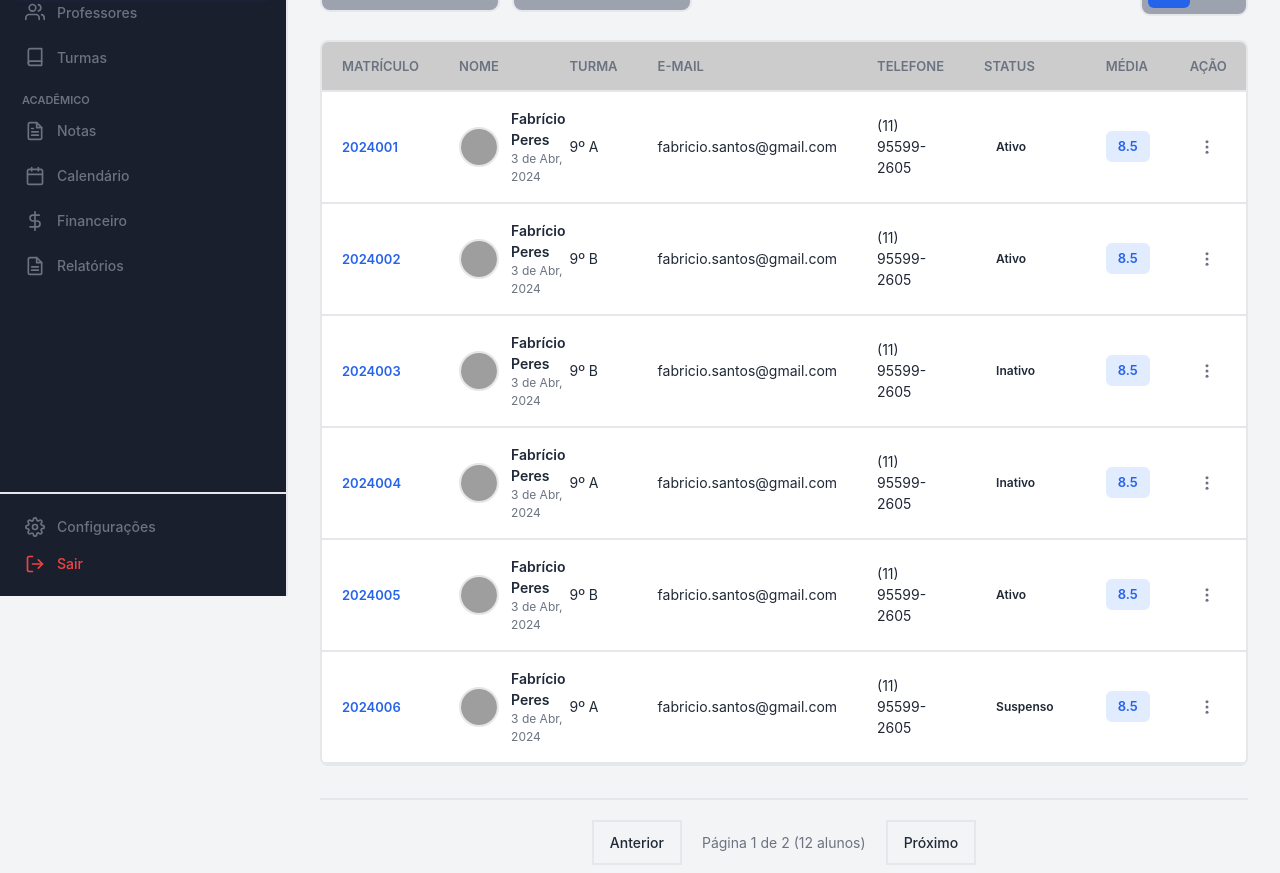
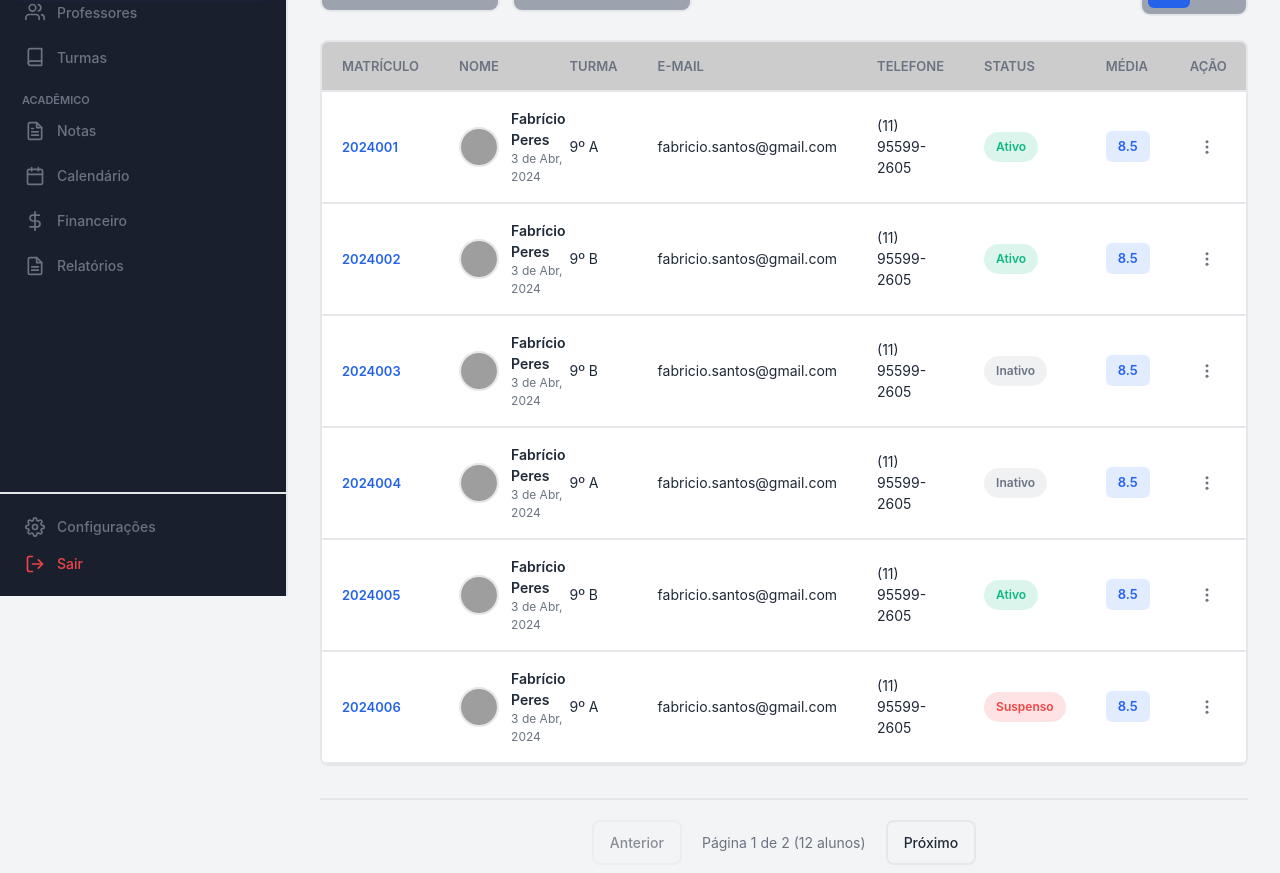
Before and after one commit to DevPeress/EduConnect-Web, a React (Vite) app: page /admin/alunos in a window 1280 px wide. Shown: the part 204-1077 px from the top of the page. Built offline with nearby package versions, Linux system fonts and the light colour scheme; grey boxes are pictures that could not be loaded.

Commit message:
Ajuste do style dos botões de pagina

```diff
--- a/src/paginas/Administracao/Alunos/index.tsx
+++ b/src/paginas/Administracao/Alunos/index.tsx
@@ -18,9 +18,7 @@ const AlunosAdmin = () => {
   });
 
   const AtualizarPagina = () => {
-    setMostrar((prevDados) =>
-      prevDados + 6
-    );
+    setMostrar((prevDados) => prevDados + 6);
     setPagina((prevDados) => ({
       ...prevDados,
       atual:
@@ -280,7 +278,23 @@ const AlunosAdmin = () => {
                     {item.telefone}
                   </td>
                   <td className="py-4 px-5 border-b-2 border-(--border-color) text-[14px]">
-                    <span className="inline-block py-1.5 px-3 rounded-[20px] text-[12px] font-semibold">
+                    <span
+                      className="inline-block py-1.5 px-3 rounded-[20px] text-[12px] font-semibold"
+                      style={{
+                        background:
+                          item.status === "Ativo"
+                            ? "rgba(16, 185, 129, 0.15)"
+                            : item.status === "Inativo"
+                            ? "rgba(156, 163, 175, 0.15)"
+                            : "rgba(239, 68, 68, 0.15)",
+                        color:
+                          item.status === "Ativo"
+                            ? "var(--green)"
+                            : item.status === "Inativo"
+                            ? "var(--text-secondary)"
+                            : "var(--red)",
+                      }}
+                    >
                       {item.status}
                     </span>
                   </td>
@@ -323,16 +337,25 @@ const AlunosAdmin = () => {
         <div className="flex justify-center items-center gap-5 mt-8 pt-5 border-t-2 border-(--border-color)">
           <button
             onClick={VoltarPagina}
-            className="py-2.5 px-4 bg-transparent border-2 border-(--border-color) text-(--text-primary) text-[14px] font-medium cursor-pointer hover:bg-(--bg-input) hover:border-(--border-light)"
+            className="py-2.5 px-4 bg-transparent border-2 border-(--border-color) text-(--text-primary) text-[14px] font-medium rounded-lg hover:bg-(--bg-input) hover:border-(--border-light)"
+            style={{
+              opacity: pagina.atual === 1 ? "0.5" : "1",
+              cursor: pagina.atual === 1 ? "not-allowed" : "pointer",
+            }}
           >
             Anterior
           </button>
           <div className="text-[14px] text-(--text-secondary)">
-            Página {pagina.atual} de {pagina.maxima} ({AlunosFiltrados.length} alunos)
+            Página {pagina.atual} de {pagina.maxima} ({AlunosFiltrados.length}{" "}
+            alunos)
           </div>
           <button
             onClick={AtualizarPagina}
-            className="py-2.5 px-4 bg-transparent border-2 border-(--border-color) text-(--text-primary) text-[14px] font-medium cursor-pointer hover:bg-(--bg-input) hover:border-(--border-light)"
+            className="py-2.5 px-4 bg-transparent border-2 border-(--border-color) text-(--text-primary) text-[14px] font-medium rounded-lg hover:bg-(--bg-input) hover:border-(--border-light)"
+            style={{
+              opacity: pagina.maxima === pagina.atual ? "0.5" : "1",
+              cursor: pagina.maxima === pagina.atual ? "not-allowed" : "pointer",
+            }}
           >
             Próximo
           </button>
```
